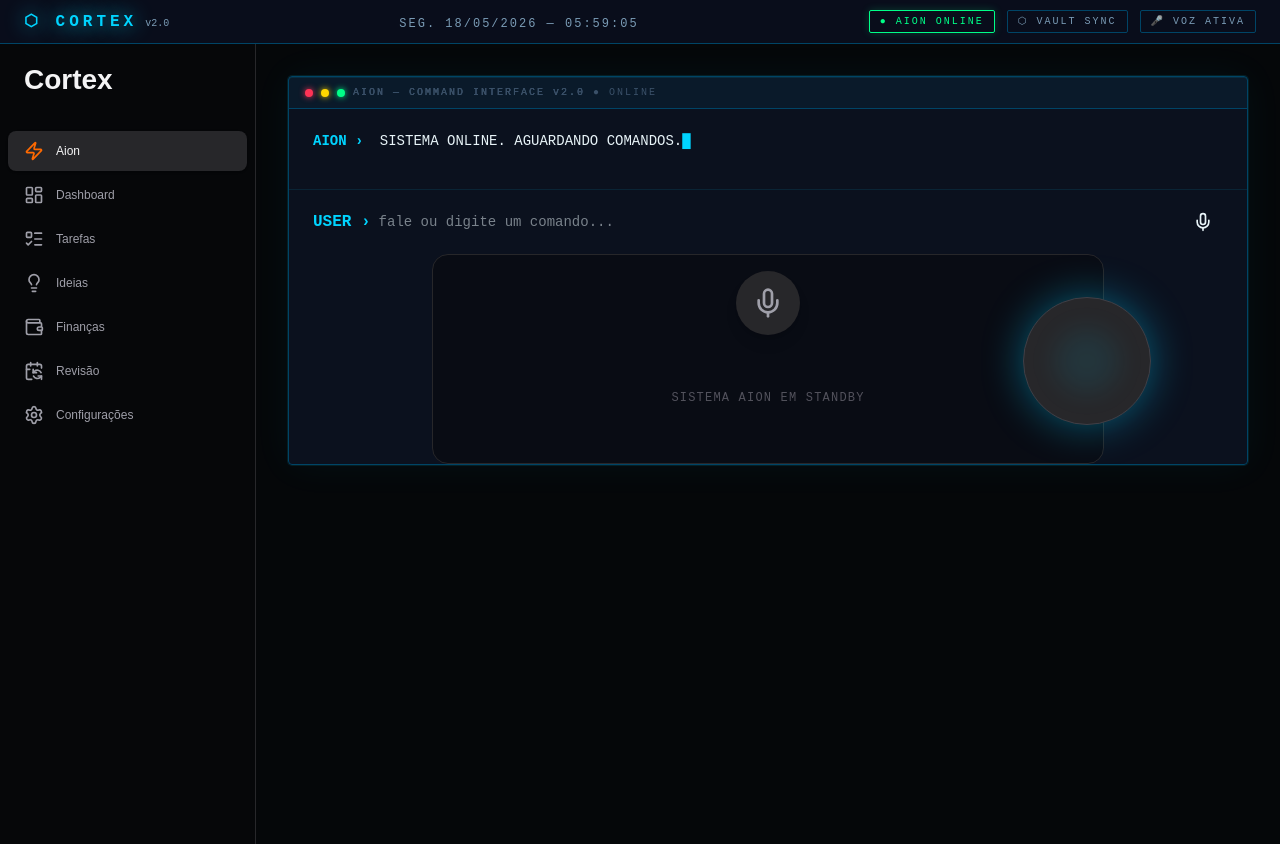
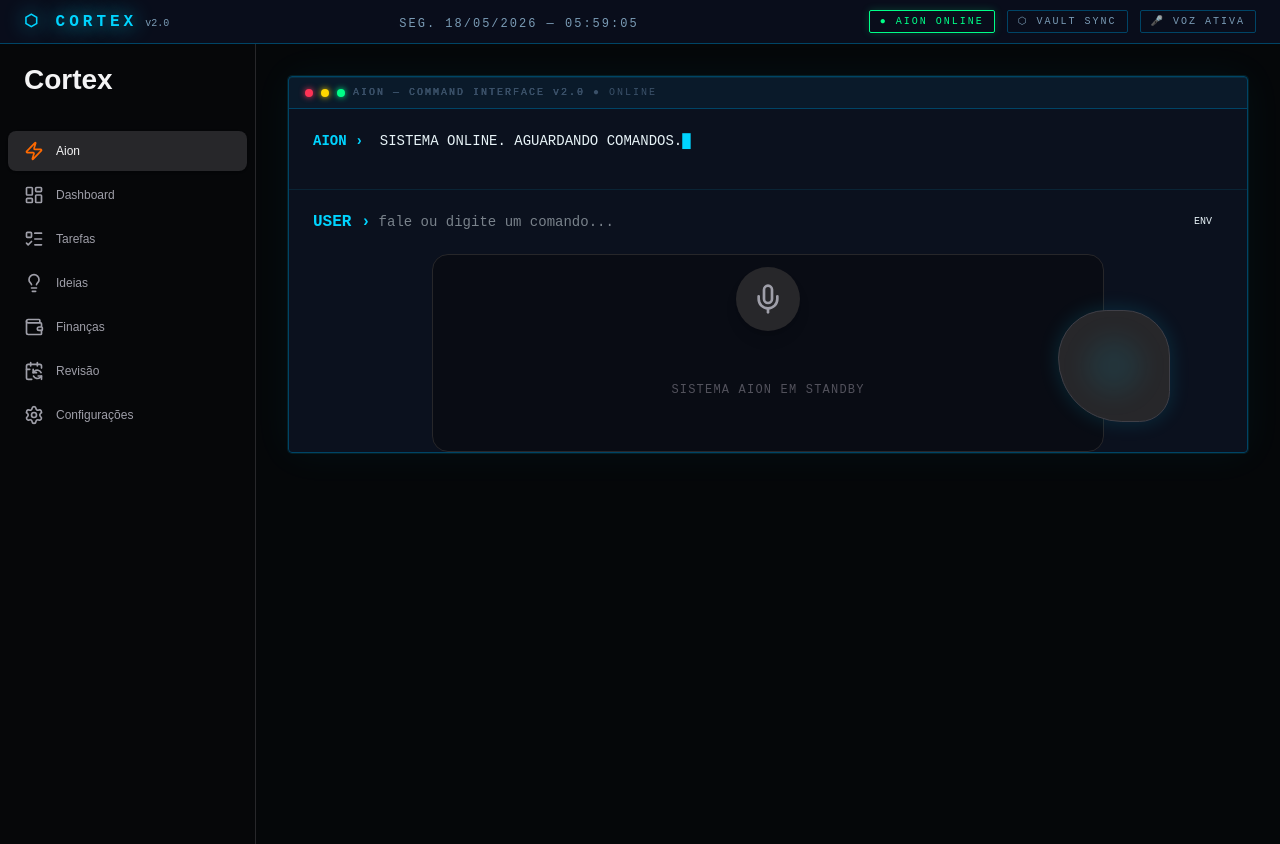
Before and after one commit to L-Edley/cortexapp, a Next.js app: page / in a window 1280 px wide. Built offline with nearby package versions, Linux system fonts and the light colour scheme; no server answers.

Commit message:
Nova atualização

```diff
--- a/components/Blob.tsx
+++ b/components/Blob.tsx
@@ -1,94 +1,69 @@
 "use client";
 
+import { motion, useDragControls } from "framer-motion";
 import { useEffect, useRef, useState } from "react";
-import { motion } from "framer-motion";
 
 interface BlobProps {
   isListening: boolean;
+  audioLevel: number;
 }
 
-export default function Blob({ isListening }: BlobProps) {
-  const [audioLevel, setAudioLevel] = useState(0);
-  const audioContextRef = useRef<AudioContext | null>(null);
-  const analyserRef = useRef<AnalyserNode | null>(null);
-  const dataArrayRef = useRef<Uint8Array | null>(null);
-  const sourceRef = useRef<MediaStreamAudioSourceNode | null>(null);
-  const animationFrameRef = useRef<number | null>(null);
+export default function Blob({ isListening, audioLevel }: BlobProps) {
+  const [isMobile, setIsMobile] = useState(false);
+  const dragControls = useDragControls();
+  const constraintsRef = useRef<HTMLDivElement>(null);
 
   useEffect(() => {
-    if (!isListening) {
-      setAudioLevel(0);
-      if (animationFrameRef.current) cancelAnimationFrame(animationFrameRef.current);
-      return;
-    }
+    const checkMobile = () => setIsMobile(window.innerWidth < 768);
+    checkMobile();
+    window.addEventListener("resize", checkMobile);
+    return () => window.removeEventListener("resize", checkMobile);
+  }, []);
 
-    const startAudioAnalysis = async () => {
-      try {
-        const stream = await navigator.mediaDevices.getUserMedia({ audio: true });
-        audioContextRef.current = new (window.AudioContext || (window as any).webkitAudioContext)();
-        analyserRef.current = audioContextRef.current.createAnalyser();
-        analyserRef.current.fftSize = 256;
-
-        sourceRef.current = audioContextRef.current.createMediaStreamSource(stream);
-        sourceRef.current.connect(analyserRef.current);
-
-        const bufferLength = analyserRef.current.frequencyBinCount;
-        dataArrayRef.current = new Uint8Array(bufferLength);
-
-        const analyze = () => {
-          if (!analyserRef.current || !dataArrayRef.current) return;
-          analyserRef.current.getByteFrequencyData(dataArrayRef.current);
-
-          const sum = dataArrayRef.current.reduce((a, b) => a + b, 0);
-          const average = sum / dataArrayRef.current.length;
-
-          setAudioLevel(average / 50);
-
-          animationFrameRef.current = requestAnimationFrame(analyze);
-        };
-
-        analyze();
-      } catch (err) {
-        console.error("Erro ao aceder ao microfone para a animação:", err);
-      }
-    };
-
-    startAudioAnalysis();
-
-    return () => {
-      if (animationFrameRef.current) cancelAnimationFrame(animationFrameRef.current);
-      if (sourceRef.current) sourceRef.current.disconnect();
-      if (audioContextRef.current) audioContextRef.current.close();
-    };
-  }, [isListening]);
-
-  const scale = 1 + (audioLevel * 0.5);
+  const scale = isListening ? 1 + Math.min(audioLevel * 0.6, 0.8) : 1;
+  const blobSize = isMobile ? "w-20 h-20" : "w-28 h-28";
+  const innerSize = isMobile ? "w-10 h-10" : "w-14 h-14";
 
   return (
+    <div ref={constraintsRef} className="fixed inset-0 z-50 pointer-events-none">
       <motion.div
         drag
-      dragConstraints={{ left: -300, right: 300, top: -300, bottom: 300 }}
-      whileDrag={{ scale: 1.1, cursor: "grabbing" }}
-      className="fixed z-50 flex items-center justify-center cursor-grab"
-      style={{ bottom: "10%", right: "10%" }}
+        dragControls={dragControls}
+        dragConstraints={constraintsRef}
+        dragMomentum={false}
+        dragElastic={0.1}
+        whileDrag={{ scale: 1.05, cursor: "grabbing" }}
+        className="absolute pointer-events-auto cursor-grab"
+        style={{ bottom: isMobile ? "5%" : "8%", right: isMobile ? "5%" : "8%" }}
+        onPointerDown={(e) => dragControls.start(e)}
       >
         <motion.div
           animate={{
-          scale: isListening ? scale : [1, 1.05, 1],
-          borderRadius: ["40% 60% 70% 30%", "50% 50% 30% 70%", "60% 40% 50% 50%", "40% 60% 70% 30%"]
+            scale,
+            borderRadius: [
+              "40% 60% 70% 30%",
+              "50% 50% 30% 70%",
+              "60% 40% 50% 50%",
+              "40% 60% 70% 30%",
+            ],
           }}
           transition={{
             scale: { type: "spring", stiffness: 300, damping: 20 },
-          borderRadius: { duration: 4, repeat: Infinity, ease: "linear" }
+            borderRadius: { duration: 4, repeat: Infinity, ease: "linear" },
           }}
-        className={`w-32 h-32 rounded-full shadow-[0_0_40px_rgba(0,212,255,0.4)] flex items-center justify-center ${
+          className={`${blobSize} rounded-full flex items-center justify-center ${
             isListening
-            ? "bg-gradient-to-tr from-cyan-600 to-blue-400"
-            : "bg-zinc-800 border border-zinc-700"
+              ? "bg-gradient-to-tr from-cyan-600 to-blue-400 shadow-[0_0_40px_rgba(0,212,255,0.4)]"
+              : "bg-zinc-800 border border-zinc-700 shadow-[0_0_20px_rgba(0,212,255,0.15)]"
           }`}
         >
-        <div className={`w-16 h-16 rounded-full blur-md ${isListening ? "bg-white/40" : "bg-cyan-500/10"}`} />
+          <div
+            className={`${innerSize} rounded-full blur-md ${
+              isListening ? "bg-white/40" : "bg-cyan-500/10"
+            }`}
+          />
         </motion.div>
       </motion.div>
+    </div>
   );
 }
--- a/components/CommandCenter.tsx
+++ b/components/CommandCenter.tsx
@@ -1,24 +1,15 @@
 "use client";
 
 import { useState } from "react";
-import { MicIcon, MicOff, Ear, AlertTriangle } from "lucide-react";
+import { MicOff, AlertTriangle } from "lucide-react";
 import type { CortexApiResponse, CortexRecord } from "@/lib/types";
 import { saveRecord } from "@/lib/storageProvider";
-import { useVoice } from "@/hooks/useVoice";
 import VoiceCenter from "@/components/VoiceCenter";
 
 export default function CommandCenter() {
   const [message, setMessage] = useState("");
   const [loading, setLoading] = useState(false);
   const [aiResponse, setAiResponse] = useState("SISTEMA ONLINE. AGUARDANDO COMANDOS.");
-
-  const { state, isSupported, startListening, stopListening, speak } = useVoice(
-    (transcript) => {
-      setMessage(transcript);
-    }
-  );
-
-  const isListening = state === "listening";
 
   const handleSend = async (text?: string) => {
     const msg = (text ?? message).trim();
@@ -73,16 +64,26 @@ export default function CommandCenter() {
 
       let responseText = "";
       if (data.type === "expense") {
-        responseText = `Registrado. ${data.category || 'Despesa'}: R$ ${data.amount}.`;
+        responseText = `Registrado. ${data.category || "Despesa"}: R$ ${data.amount}.`;
       } else if (data.type === "task") {
-        responseText = `Entendido. Tarefa '${data.title}' adicionada com prioridade ${data.priority === 'high' ? 'alta' : 'normal'}.`;
+        responseText = `Entendido. Tarefa '${data.title}' adicionada com prioridade ${data.priority === "high" ? "alta" : "normal"}.`;
       } else {
         responseText = `Entendido. '${data.title}' registrado no banco de dados.`;
       }
 
       setAiResponse(responseText.toUpperCase());
-      speak(responseText);
 
+      if (typeof window !== "undefined" && window.speechSynthesis) {
+        window.speechSynthesis.cancel();
+        const utterance = new SpeechSynthesisUtterance(responseText);
+        utterance.lang = "pt-BR";
+        utterance.rate = 0.95;
+        const voices = window.speechSynthesis.getVoices();
+        const ptVoice = voices.find((v) => v.lang.startsWith("pt"));
+        if (ptVoice) utterance.voice = ptVoice;
+        utterance.onend = () => {};
+        window.speechSynthesis.speak(utterance);
+      }
     } catch (err) {
       setAiResponse("FALHA AO PROCESSAR COMANDO. TENTE NOVAMENTE.");
     } finally {
@@ -102,28 +103,23 @@ export default function CommandCenter() {
     await handleSend(transcript);
   };
 
-  const handleMicClick = () => {
-    if (isListening) {
-      stopListening();
-    } else {
-      setMessage("");
-      startListening();
-    }
-  };
-
   return (
     <div className="command-center">
       <div className="cmd-header">
-        <span className="cmd-dot red"/>
-        <span className="cmd-dot yellow"/>
-        <span className="cmd-dot green"/>
-        <span className="cmd-title glitch-text" data-text="AION — COMMAND INTERFACE v2.0">AION — COMMAND INTERFACE v2.0</span>
+        <span className="cmd-dot red" />
+        <span className="cmd-dot yellow" />
+        <span className="cmd-dot green" />
+        <span className="cmd-title glitch-text" data-text="AION — COMMAND INTERFACE v2.0">
+          AION — COMMAND INTERFACE v2.0
+        </span>
         <span className="cmd-status">● ONLINE</span>
       </div>
 
       <div className="cmd-response">
         <span className="cmd-prefix">AION › </span>
-        <span key={aiResponse} className="cmd-text typewriter">{aiResponse}</span>
+        <span key={aiResponse} className="cmd-text typewriter">
+          {aiResponse}
+        </span>
         <span className="cmd-cursor">█</span>
       </div>
 
@@ -131,49 +127,21 @@ export default function CommandCenter() {
         <span className="cmd-prompt">USER › </span>
         <input
           className="cmd-input"
-          placeholder={isListening ? "Aion está ouvindo..." : "fale ou digite um comando..."}
+          placeholder="fale ou digite um comando..."
           value={message}
           onChange={(e) => setMessage(e.target.value)}
           onKeyDown={handleKeyDown}
-          disabled={loading || isListening}
+          disabled={loading}
         />
-        {!isSupported ? (
-          <div className="voice-btn voice-unsupported" title="Voz não suportada neste navegador">
-            <MicOff className="w-5 h-5" />
-          </div>
-        ) : (
-          <button
-            className={`voice-btn ${isListening ? "voice-active" : ""}`}
-            onClick={handleMicClick}
-            disabled={loading}
-            title={isListening ? "Parar escuta" : "Iniciar escuta de voz"}
-          >
-            {isListening ? (
-              <>
-                <Ear className="w-5 h-5 voice-pulse" />
-                <span className="voice-ring" />
-              </>
-            ) : (
-              <MicIcon className="w-5 h-5" />
-            )}
-          </button>
-        )}
+        <button
+          className="voice-btn"
+          onClick={() => handleSend()}
+          disabled={loading || !message.trim()}
+          title="Enviar comando"
+        >
+          <span className="text-xs font-mono">ENV</span>
+        </button>
       </div>
-
-      {isListening && (
-        <div className="voice-status">
-          <span className="voice-status-dot" />
-          <span>Aion está ouvindo...</span>
-          <button className="voice-cancel" onClick={stopListening}>cancelar</button>
-        </div>
-      )}
-
-      {!isSupported && (
-        <div className="voice-error">
-          <AlertTriangle className="w-3.5 h-3.5 flex-shrink-0" />
-          <span>Seu navegador não suporta reconhecimento de voz.</span>
-        </div>
-      )}
 
       <VoiceCenter onCommandComplete={handleVoiceCommand} />
     </div>
--- a/components/VoiceCenter.tsx
+++ b/components/VoiceCenter.tsx
@@ -1,7 +1,7 @@
 "use client";
 
-import { useState, useEffect, useRef } from "react";
-import { Mic, MicOff, Loader2 } from "lucide-react";
+import { useState, useEffect, useRef, useCallback } from "react";
+import { Mic, Loader2 } from "lucide-react";
 import Blob from "./Blob";
 
 interface VoiceCenterProps {
@@ -12,17 +12,31 @@ export default function VoiceCenter({ onCommandComplete }: VoiceCenterProps) {
   const [isListening, setIsListening] = useState(false);
   const [interimText, setInterimText] = useState("");
   const [finalText, setFinalText] = useState("");
+  const [audioLevel, setAudioLevel] = useState(0);
+  const [isMobile, setIsMobile] = useState(false);
+  const [speechSupported, setSpeechSupported] = useState(false);
 
   const recognitionRef = useRef<any>(null);
   const silenceTimerRef = useRef<NodeJS.Timeout | null>(null);
+  const audioContextRef = useRef<AudioContext | null>(null);
+  const analyserRef = useRef<AnalyserNode | null>(null);
+  const dataArrayRef = useRef<Uint8Array | null>(null);
+  const sourceRef = useRef<MediaStreamAudioSourceNode | null>(null);
+  const animationFrameRef = useRef<number | null>(null);
+  const streamRef = useRef<MediaStream | null>(null);
+
+  useEffect(() => {
+    const checkMobile = () => setIsMobile(window.innerWidth < 768);
+    checkMobile();
+    window.addEventListener("resize", checkMobile);
+    return () => window.removeEventListener("resize", checkMobile);
+  }, []);
 
   useEffect(() => {
     const SpeechRecognition = window.SpeechRecognition || (window as any).webkitSpeechRecognition;
+    setSpeechSupported(!!SpeechRecognition);
 
-    if (!SpeechRecognition) {
-      console.warn("API de reconhecimento de voz não suportada neste navegador.");
-      return;
-    }
+    if (!SpeechRecognition) return;
 
     const recognition = new SpeechRecognition();
     recognition.lang = "pt-BR";
@@ -60,27 +74,97 @@ export default function VoiceCenter({ onCommandComplete }: VoiceCenterProps) {
     };
 
     recognition.onerror = (event: any) => {
+      if (event.error !== "aborted") {
         console.error("Erro no reconhecimento de voz:", event.error);
+      }
       setIsListening(false);
     };
 
     recognition.onend = () => {
       if (isListening) {
+        try {
           recognition.start();
+        } catch {
+          setIsListening(false);
+        }
       }
     };
 
     recognitionRef.current = recognition;
 
     return () => {
-      if (recognitionRef.current) recognitionRef.current.stop();
-      if (silenceTimerRef.current) clearTimeout(silenceTimerRef.current);
+      if (recognitionRef.current) {
+        try {
+          recognitionRef.current.stop();
+        } catch {}
+      }
     };
   }, [isListening, finalText, onCommandComplete]);
 
+  const startAudioAnalysis = useCallback(async () => {
+    try {
+      const stream = await navigator.mediaDevices.getUserMedia({ audio: true });
+      streamRef.current = stream;
+
+      audioContextRef.current = new (window.AudioContext || (window as any).webkitAudioContext)();
+      analyserRef.current = audioContextRef.current.createAnalyser();
+      analyserRef.current.fftSize = 256;
+
+      sourceRef.current = audioContextRef.current.createMediaStreamSource(stream);
+      sourceRef.current.connect(analyserRef.current);
+
+      const bufferLength = analyserRef.current.frequencyBinCount;
+      dataArrayRef.current = new Uint8Array(bufferLength);
+
+      const analyze = () => {
+        if (!analyserRef.current || !dataArrayRef.current) return;
+        analyserRef.current.getByteFrequencyData(dataArrayRef.current);
+
+        const sum = dataArrayRef.current.reduce((a, b) => a + b, 0);
+        const average = sum / dataArrayRef.current.length;
+
+        setAudioLevel(average / 50);
+
+        animationFrameRef.current = requestAnimationFrame(analyze);
+      };
+
+      analyze();
+    } catch (err) {
+      console.error("Erro ao aceder ao microfone para a animação:", err);
+    }
+  }, []);
+
+  const stopAudioAnalysis = useCallback(() => {
+    if (animationFrameRef.current) cancelAnimationFrame(animationFrameRef.current);
+    if (sourceRef.current) sourceRef.current.disconnect();
+    if (audioContextRef.current && audioContextRef.current.state !== "closed") {
+      audioContextRef.current.close();
+    }
+    if (streamRef.current) {
+      streamRef.current.getTracks().forEach((track) => track.stop());
+    }
+    setAudioLevel(0);
+  }, []);
+
+  useEffect(() => {
+    if (isListening) {
+      startAudioAnalysis();
+    } else {
+      stopAudioAnalysis();
+    }
+
+    return () => {
+      if (isListening) stopAudioAnalysis();
+    };
+  }, [isListening, startAudioAnalysis, stopAudioAnalysis]);
+
   const toggleListening = () => {
     if (isListening) {
-      recognitionRef.current?.stop();
+      if (recognitionRef.current) {
+        try {
+          recognitionRef.current.stop();
+        } catch {}
+      }
       setIsListening(false);
       setInterimText("");
       setFinalText("");
@@ -88,35 +172,54 @@ export default function VoiceCenter({ onCommandComplete }: VoiceCenterProps) {
     } else {
       setInterimText("");
       setFinalText("");
+      try {
         recognitionRef.current?.start();
         setIsListening(true);
+      } catch (err) {
+        console.error("Erro ao iniciar reconhecimento:", err);
+      }
     }
   };
 
+  if (!speechSupported) {
+    return (
+      <div className="flex flex-col items-center w-full max-w-2xl mx-auto space-y-4 p-4 border border-zinc-800 bg-zinc-950/50 rounded-2xl">
+        <p className="text-sm font-mono text-zinc-500 text-center">
+          Reconhecimento de voz não suportado neste navegador.
+        </p>
+      </div>
+    );
+  }
+
   return (
     <>
-      <Blob isListening={isListening} />
+      <Blob isListening={isListening} audioLevel={audioLevel} />
 
-      <div className="flex flex-col items-center w-full max-w-2xl mx-auto space-y-4 p-4 border border-zinc-800 bg-zinc-950/50 rounded-2xl">
+      <div className={`flex flex-col items-center w-full ${isMobile ? "max-w-full px-2" : "max-w-2xl mx-auto px-4"} space-y-3 p-3 border border-zinc-800 bg-zinc-950/50 rounded-2xl`}>
         <button
           onClick={toggleListening}
-        className={`p-4 rounded-full transition-all duration-300 shadow-lg ${
+          className={`p-3 ${isMobile ? "p-3" : "p-4"} rounded-full transition-all duration-300 shadow-lg ${
             isListening
               ? "bg-cyan-500/20 text-cyan-400 animate-pulse shadow-cyan-500/20"
               : "bg-zinc-800 text-zinc-400 hover:bg-zinc-700"
           }`}
         >
-        {isListening ? <Loader2 className="w-8 h-8 animate-spin" /> : <Mic className="w-8 h-8" />}
+          {isListening ? (
+            <Loader2 className={`${isMobile ? "w-6 h-6" : "w-8 h-8"} animate-spin`} />
+          ) : (
+            <Mic className={`${isMobile ? "w-6 h-6" : "w-8 h-8"}`} />
+          )}
         </button>
 
-      <div className="h-24 w-full flex items-center justify-center text-center px-4">
+        <div className={`${isMobile ? "h-16" : "h-24"} w-full flex items-center justify-center text-center px-2`}>
           {isListening ? (
-          <p className="text-lg font-mono text-cyan-400">
-            {finalText} <span className="opacity-60">{interimText}</span>
+            <p className={`${isMobile ? "text-sm" : "text-lg"} font-mono text-cyan-400 break-words`}>
+              {finalText}{" "}
+              <span className="opacity-60">{interimText}</span>
               <span className="animate-pulse">_</span>
             </p>
           ) : (
-          <p className="text-sm font-mono text-zinc-600 uppercase tracking-widest">
+            <p className="text-xs sm:text-sm font-mono text-zinc-600 uppercase tracking-widest">
               Sistema Aion em Standby
             </p>
           )}
```
Lines whose indentation alone changed are shown as unchanged.
